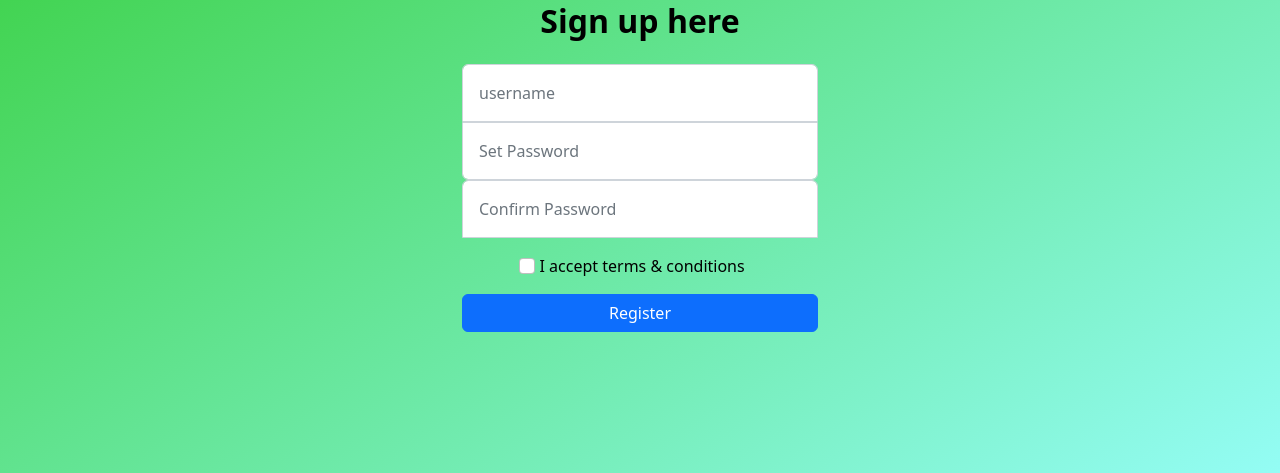
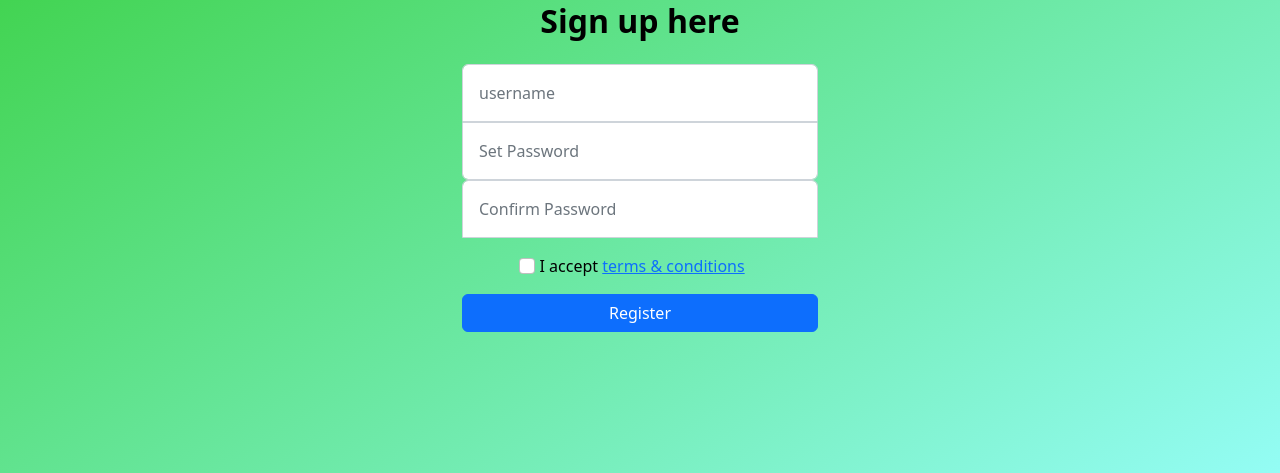
Before and after one commit to Bidisha28/TallyCode-QuizCreationPlatform, a Flask app: template template/Register.html in a window 1280 px wide. Shown: the part 245-718 px from the top of the page. Run offline with Flask 2, Linux system fonts and the light colour scheme; the template is opened without the code that fills it, so the values that code supplies are empty; parts of the project's set-up code (start-up, migrations or seed data) failed here and were passed over.

Commit message:
Register page

```diff
--- a/template/Register.html
+++ b/template/Register.html
@@ -23,7 +23,7 @@
                         <input type="password" class="form-control p-3 rounded-0 rounded-top" id="q"  name="pass2" placeholder="Confirm Password">
                         <div class="form-check-inline my-3">
                             <input type="checkbox" class="form-check-input mr-2" id="c">
-                            <label class="form-check-label" for="c" style="color:black">I accept terms &amp; conditions</label>
+                            <label class="form-check-label" for="c" style="color:black">I accept <a href="#">terms &amp; conditions</a></label>
                         </div>
                         <button type="Register" class="btn btn-primary w-100">Register</button>
                       </form>
```
